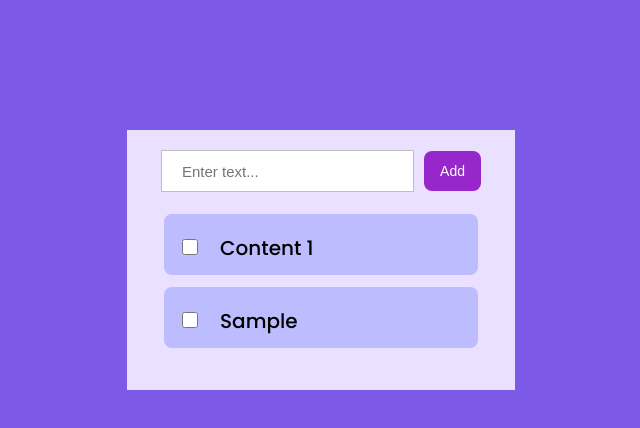
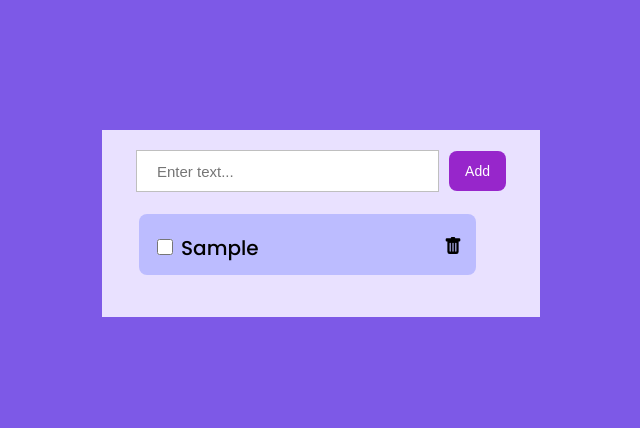
Before and after one commit to Prisha1217/To-Do-List, a plain HTML site: page index.html in a window 1280 px wide. Both pictures are taken after typing "Sample" into the empty fields and a click on the button "Add". Shown: the whole page, without its empty margins (319-959 px from the left). Drawn offline with Linux system fonts and the light colour scheme.

Commit message:
finished project

```diff
--- a/index.html
+++ b/index.html
@@ -16,11 +16,6 @@
             <button class="add-btn">Add</button>
         </div>
         <div class="todo-list">
-
-                <div class="todo-task">
-                    <input type="checkbox" id="task1" class="todo-task-input">
-                    <label for="task1" class="poppins-regular todo-task-content"> Content 1</label><br>
-                </div>
         </div>
 
     </div>
--- a/script.js
+++ b/script.js
@@ -1,26 +1,66 @@
 const input= document.querySelector(".todo-input");
 const btn=  document.querySelector(".add-btn");
 const todoList= document.querySelector(".todo-list");
-
+let checkbox= document.querySelectorAll(".todo-task-input");
+let num=0;
 btn.addEventListener("click", ()=>{
     addTask();
+    addDelListener();
+    addCheckboxListener();
 })
+
 
 input.addEventListener("keypress", (event)=>{
     if(event.keyCode===13)
     {
         addTask();
+        addDelListener();
+        addCheckboxListener();
     }
 })
 
 function addTask(){
     if(input.value!="")
     {
-        todoList.innerHTML+=`<div class="todo-task">
-        <input type="checkbox" class="todo-task-input">
-        <label class="poppins-regular todo-task-content"> ${input.value}</label><br>
-        </div>`
+        num++;
+        todoList.innerHTML+=`
+        <div class="todo-task">
+            <div class="todo-task-input-section">
+                <input type="checkbox" id="task${num}" class="todo-task-input">
+                <label for="task${num}" class="poppins-regular todo-task-content"> ${input.value}</label><br>
+            </div>
+            <div class="delete">
+                <svg xmlns="http://www.w3.org/2000/svg" width="18" height="18" fill="currentColor" class="bi bi-trash-fill" viewBox="0 0 16 16">
+                <path d="M2.5 1a1 1 0 0 0-1 1v1a1 1 0 0 0 1 1H3v9a2 2 0 0 0 2 2h6a2 2 0 0 0 2-2V4h.5a1 1 0 0 0 1-1V2a1 1 0 0 0-1-1H10a1 1 0 0 0-1-1H7a1 1 0 0 0-1 1zm3 4a.5.5 0 0 1 .5.5v7a.5.5 0 0 1-1 0v-7a.5.5 0 0 1 .5-.5M8 5a.5.5 0 0 1 .5.5v7a.5.5 0 0 1-1 0v-7A.5.5 0 0 1 8 5m3 .5v7a.5.5 0 0 1-1 0v-7a.5.5 0 0 1 1 0"/>
+                </svg>
+            </div>
+        </div>
+        `
+        checkbox= document.querySelectorAll(".todo-task-input")
         input.value="";
     }
 
 }
+
+
+function addDelListener(){
+    let del= document.querySelectorAll(".delete");
+    for(let i=0; i<del.length; i++){
+        del[i].addEventListener("click", (event)=>{
+            del[i].parentNode.remove();
+            num--;
+        })
+    }
+}
+
+function addCheckboxListener(){
+    for(let i=0; i<checkbox.length; i++){
+
+        checkbox[i].addEventListener("click", (event)=>{
+            if(checkbox[i].checked)
+                checkbox[i].parentNode.querySelector(".todo-task-content").style.textDecoration="line-through";
+            else
+                checkbox[i].parentNode.querySelector(".todo-task-content").style.textDecoration="none";
+        })
+    }
+}
--- a/style.css
+++ b/style.css
@@ -5,7 +5,7 @@ html{
 
 .todo-card{
     margin:130px auto;
-    max-width: 320px;
+    max-width: 370px;
     background-color: #e9e1ff;
     padding:20px 34px;
 
@@ -48,12 +48,6 @@ html{
 .todo-list{
     margin: 22px 0px;
     list-style: none;
-    cursor: pointer;
-}
-
-.todo-list label{
-    margin-left:14px;
-
 }
 
 
@@ -63,18 +57,28 @@ html{
     font-size: 20px;
     margin:12px 3px;
     border-radius: 8px;
+    display: flex;
+    align-items: center;
+    justify-content: space-between;
+    cursor: pointer;
+    width:91%;
+    box-sizing: border-box;
 }
 
 .todo-task-input{
     height:16px;
     width: 16px;
+
 }
 
-
 .todo-task-content{
-    overflow: hidden;
+    cursor: pointer;
 }
 
+.delete:hover{
+    background-color: white;
+    padding:2px;
+}
 
 .poppins-regular {
     font-family: "Poppins", sans-serif;
```
